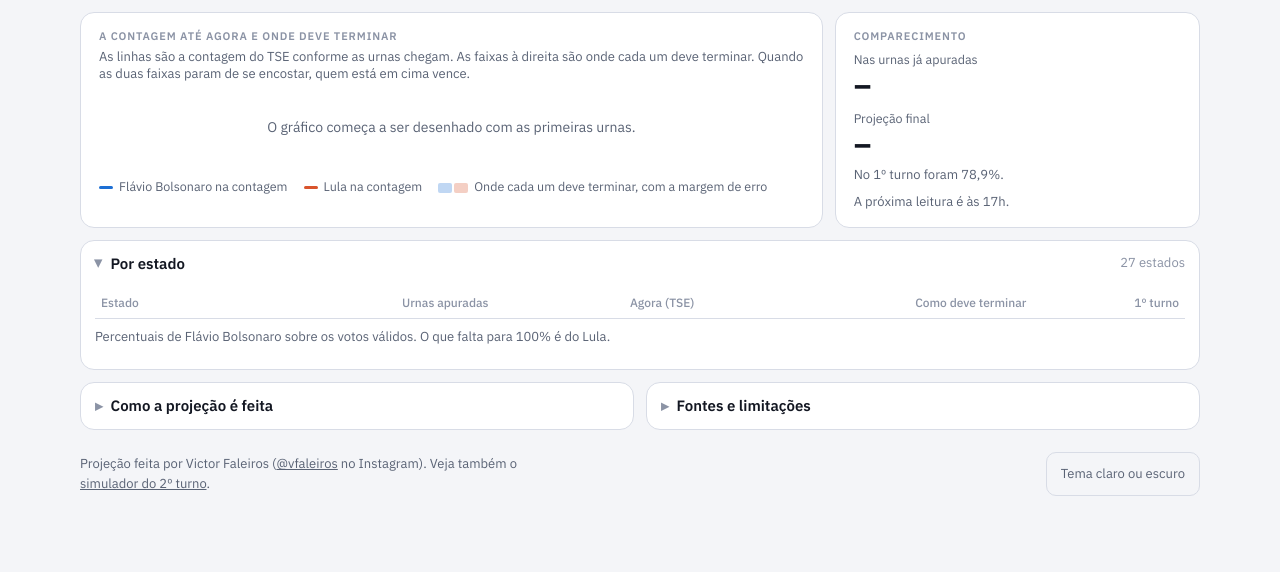
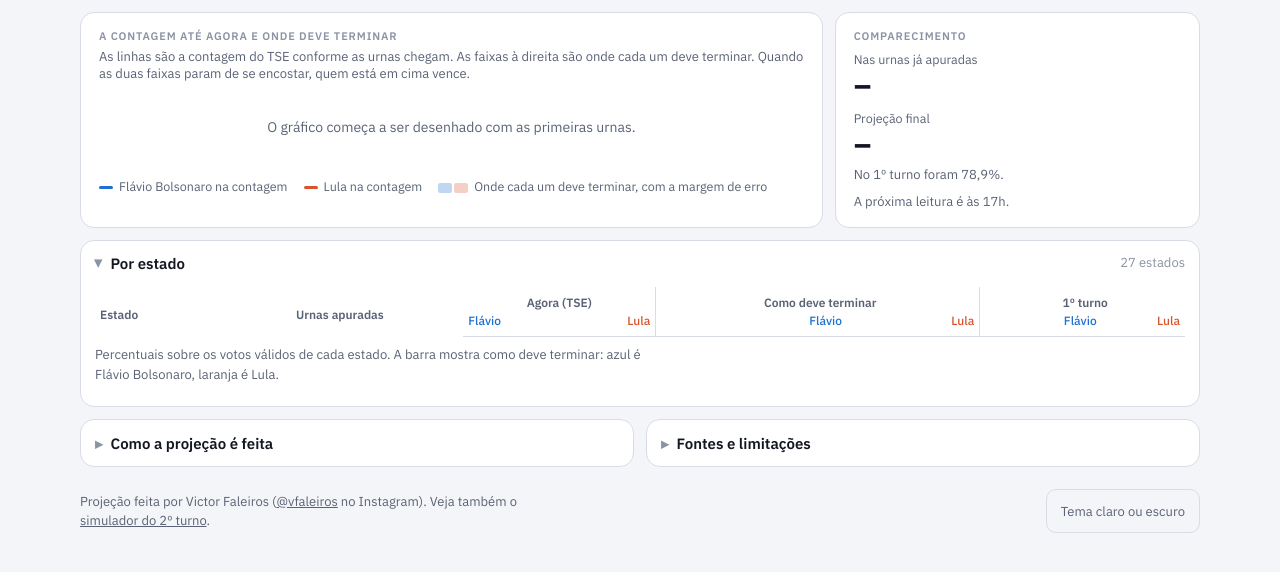
Before and after one commit to victorfaleiros/projecao-2-turno, a plain HTML site: page index.html in a window 1280 px wide. Shown: the part 446-1018 px from the top of the page. Before the commit the page ends 982 px from the top, so only its background shows below. Drawn offline with Linux system fonts and the light colour scheme; no server answers.

Commit message:
Tabela por estado com os percentuais dos dois candidatos

```diff
--- a/index.html
+++ b/index.html
@@ -126,7 +126,8 @@ h1{font-size:22px;font-weight:700;line-height:1.2;margin:5px 0 1px;letter-spacin
 .b4 .hora{margin-top:2px}
 
 /* Resto */
-.resto{display:grid;grid-template-columns:1fr;gap:8px;margin-top:8px}
+.resto{display:grid;grid-template-columns:minmax(0,1fr);gap:8px;margin-top:8px}
+.resto>*{min-width:0}
 .b5 .duo{display:flex;justify-content:space-between;gap:12px;margin-top:2px}
 .b5 .pct{font-size:24px;font-weight:700;line-height:1.1;font-variant-numeric:tabular-nums}
 .b5 .nome{font-size:12.5px;color:var(--muted)}
@@ -149,12 +150,20 @@ details .corpo{padding:0 0 14px}
 details .corpo p{max-width:72ch;margin-bottom:8px;font-size:14px;line-height:1.5}
 details .corpo p.aviso{font-size:13px;color:var(--muted)}
 .tab-wrap{overflow-x:auto;-webkit-overflow-scrolling:touch}
+th:first-child,td:first-child{position:sticky;left:0;background:var(--panel);z-index:1}
+.deslize{font-size:12px;color:var(--faint);margin:6px 0 0}
+@media (min-width:768px){.deslize{display:none}}
 table{width:100%;border-collapse:collapse;font-size:13.5px}
-th,td{padding:7px 6px;border-bottom:1px solid var(--line);text-align:right;font-variant-numeric:tabular-nums;white-space:nowrap}
+th,td{padding:7px 5px;border-bottom:1px solid var(--line);text-align:right;font-variant-numeric:tabular-nums;white-space:nowrap}
 th{color:var(--faint);font-weight:500;font-size:12px;text-align:right}
 th:first-child,td:first-child{text-align:left}
-td .b{display:inline-block;height:6px;border-radius:3px;background:var(--track);width:60px;vertical-align:middle;margin-left:6px;overflow:hidden}
+td .b{display:inline-block;height:6px;border-radius:3px;background:var(--lula);width:60px;vertical-align:middle;margin-left:6px;overflow:hidden}
 td .b i{display:block;height:100%;background:var(--flavio)}
+thead .grupo th{color:var(--muted);font-weight:600;text-align:center;border-bottom:0;padding-bottom:2px}
+thead .grupo th:first-child{text-align:left}
+thead .sub th{padding-top:0}
+th.sep,td.sep{border-left:1px solid var(--line);padding-left:10px}
+td.c-f,td.c-l{color:var(--fg)}
 .metodo-fontes{display:contents}
 
 /* Rodapé */
@@ -189,7 +198,7 @@ button.tema{font:inherit;font-size:13px;color:var(--muted);background:transparen
   .trio .b1::after,.trio .b2::after{content:"›";position:absolute;right:-11px;top:50%;transform:translateY(-55%);font-size:20px;font-weight:600;color:var(--faint);background:var(--bg);line-height:1;padding:2px 1px;z-index:1}
   .cert-num{font-size:48px}
   .cert-num.texto{font-size:26px}
-  .resto{grid-template-columns:repeat(12,1fr)}
+  .resto{grid-template-columns:repeat(12,minmax(0,1fr))}
   .resto .graf-card{grid-column:1 / 9;grid-row:1}
   .resto .b5{grid-column:9 / 13;grid-row:1}
   .resto .estados{grid-column:1 / 13}
@@ -295,8 +304,9 @@ body.sem-transicao *{transition:none!important}
       <details class="card estados" id="estados">
         <summary>Por estado <small id="estados-sub">27 estados</small></summary>
         <div class="corpo">
-          <div class="tab-wrap"><table id="tab-uf"><thead><tr><th>Estado</th><th>Urnas apuradas</th><th>Agora (TSE)</th><th>Como deve terminar</th><th>1º turno</th></tr></thead><tbody></tbody></table></div>
-          <p class="aviso" style="margin-top:8px">Percentuais de <span class="nome-a">Flávio Bolsonaro</span> sobre os votos válidos. O que falta para 100% é do <span class="nome-b">Lula</span>.</p>
+          <div class="tab-wrap"><table id="tab-uf"><thead><tr class="grupo"><th rowspan="2">Estado</th><th rowspan="2"><span class="pc-i">Urnas apuradas</span><span class="cel">Urnas</span></th><th colspan="2">Agora (TSE)</th><th colspan="2" class="sep">Como deve terminar</th><th colspan="2" class="sep">1º turno</th></tr><tr class="sub"><th class="c-f curto-a">Flávio</th><th class="c-l curto-b">Lula</th><th class="c-f sep curto-a">Flávio</th><th class="c-l curto-b">Lula</th><th class="c-f sep curto-a">Flávio</th><th class="c-l curto-b">Lula</th></tr></thead><tbody></tbody></table></div>
+          <p class="deslize">Deslize a tabela para o lado para ver a projeção e o 1º turno.</p>
+          <p class="aviso" style="margin-top:8px">Percentuais sobre os votos válidos de cada estado. A barra mostra como deve terminar: azul é <span class="nome-a">Flávio Bolsonaro</span>, laranja é <span class="nome-b">Lula</span>.</p>
         </div>
       </details>
 
@@ -348,6 +358,9 @@ body.sem-transicao *{transition:none!important}
     var i,ea=document.querySelectorAll('.nome-a'),eb=document.querySelectorAll('.nome-b');
     for(i=0;i<ea.length;i++)if(ea[i].textContent!==A)ea[i].textContent=A;
     for(i=0;i<eb.length;i++)if(eb[i].textContent!==B)eb[i].textContent=B;
+    var ca=A.split(' ')[0],cb=B.split(' ')[0],ka=document.querySelectorAll('.curto-a'),kb=document.querySelectorAll('.curto-b');
+    for(i=0;i<ka.length;i++)if(ka[i].textContent!==ca)ka[i].textContent=ca;
+    for(i=0;i<kb.length;i++)if(kb[i].textContent!==cb)kb[i].textContent=cb;
     $('graf').setAttribute('aria-label','Gráfico da contagem oficial e da projeção de '+A+' conforme a apuração avança');
   }
 
@@ -432,7 +445,11 @@ body.sem-transicao *{transition:none!important}
     (ufs||[]).slice().sort(function(a,b){return (b.eleitores||0)-(a.eleitores||0)}).forEach(function(u){
       if(u.uf==='ZZ')zz=true;else n++;
       var nome=u.uf==='ZZ'?'Exterior':u.uf;
-      rows+='<tr><td>'+nome+'</td><td>'+pct(u.apurado,0)+'</td><td>'+pct(u.parcial_A,1)+'</td><td><b>'+pct(u.proj_A,1)+'</b><span class="b"><i style="width:'+(u.proj_A||0)+'%"></i></span></td><td>'+pct(u.gabarito_A,1)+'</td></tr>'});
+      var inv=function(v){return v==null||isNaN(v)?null:100-v};
+      rows+='<tr><td>'+nome+'</td><td>'+pct(u.apurado,0)+'</td>'
+        +'<td class="c-f">'+pct(u.parcial_A,1)+'</td><td class="c-l">'+pct(inv(u.parcial_A),1)+'</td>'
+        +'<td class="sep c-f"><b>'+pct(u.proj_A,1)+'</b><span class="b"><i style="width:'+(u.proj_A||0)+'%"></i></span></td><td class="c-l"><b>'+pct(inv(u.proj_A),1)+'</b></td>'
+        +'<td class="sep c-f">'+pct(u.gabarito_A,1)+'</td><td class="c-l">'+pct(inv(u.gabarito_A),1)+'</td></tr>'});
     $('tab-uf').querySelector('tbody').innerHTML=rows;
     setTxt('estados-sub',(n||27)+' estados'+(zz?' e o exterior':''));
   }
```
